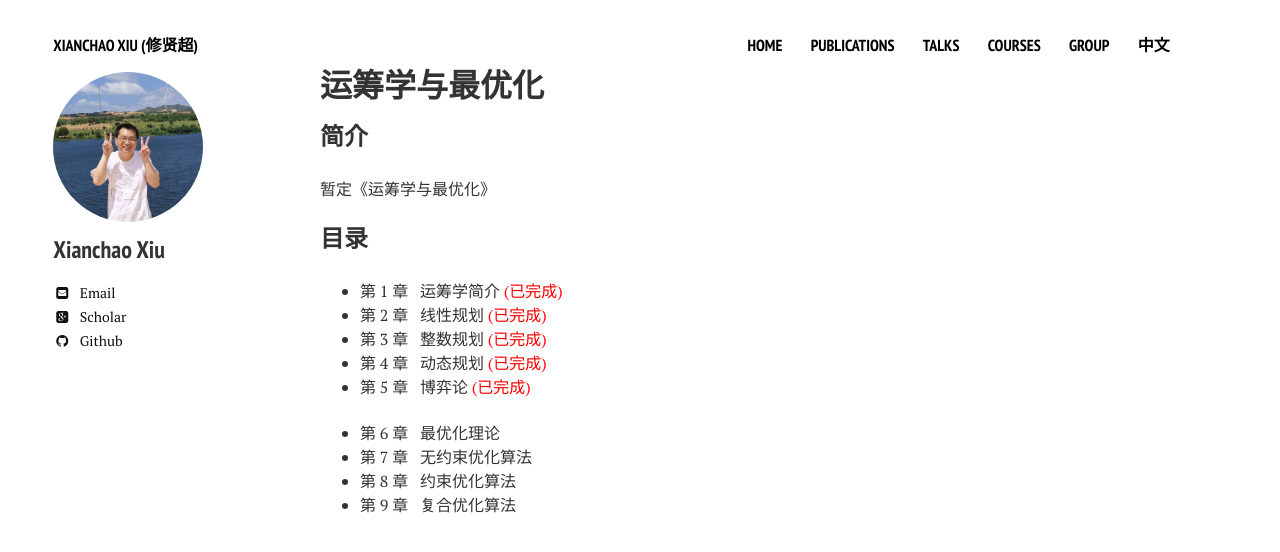
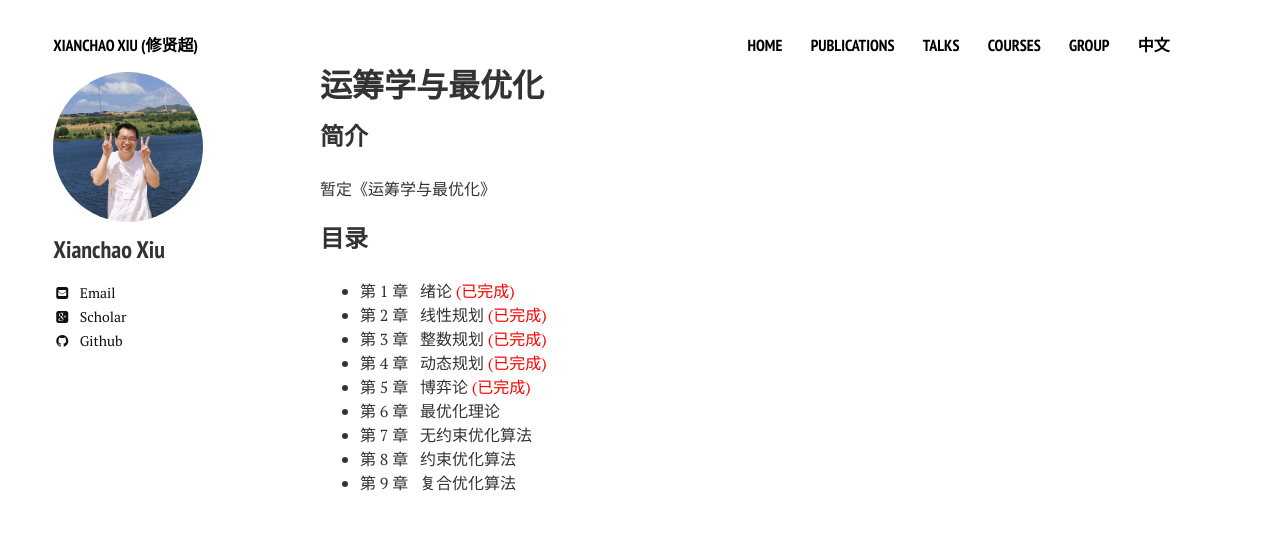
Before and after one commit to xianchaoxiu/xianchaoxiu.github.io, a Jekyll site: the page built from chinese/book/OROPT/index.md, in a window 1280 px wide. Shown: the top 552 px of the page. Built offline with Jekyll 4.4.1, drawn with Linux system fonts in a browser that asks for light colours; nearby versions of some CDN libraries.

Commit message:
Update index.md

```diff
--- a/chinese/book/OROPT/index.md
+++ b/chinese/book/OROPT/index.md
@@ -9,12 +9,12 @@ share: false
 暂定《运筹学与最优化》
 
 ### 目录
-* 第 1 章 &nbsp;  运筹学简介 <span style="color:#ff0000">(已完成)</span><br>
+* 第 1 章 &nbsp;  绪论 <span style="color:#ff0000">(已完成)</span><br>
 * 第 2 章 &nbsp;  线性规划 <span style="color:#ff0000">(已完成)</span><br>
 * 第 3 章 &nbsp;  整数规划 <span style="color:#ff0000">(已完成)</span><br>
 * 第 4 章 &nbsp;  动态规划 <span style="color:#ff0000">(已完成)</span><br>
-* 第 5 章 &nbsp;  博弈论 <span style="color:#ff0000">(已完成)</span><br><br>
-* 第 6 章 &nbsp;   最优化理论<br>
-* 第 7 章 &nbsp;   无约束优化算法 <br>
-* 第 8 章 &nbsp;   约束优化算法 <br>
-* 第 9 章 &nbsp;   复合优化算法<br>
+* 第 5 章 &nbsp;  博弈论 <span style="color:#ff0000">(已完成)</span><br>
+* 第 6 章 &nbsp;  最优化理论<br>
+* 第 7 章 &nbsp;  无约束优化算法 <br>
+* 第 8 章 &nbsp;  约束优化算法 <br>
+* 第 9 章 &nbsp;  复合优化算法<br>
```
